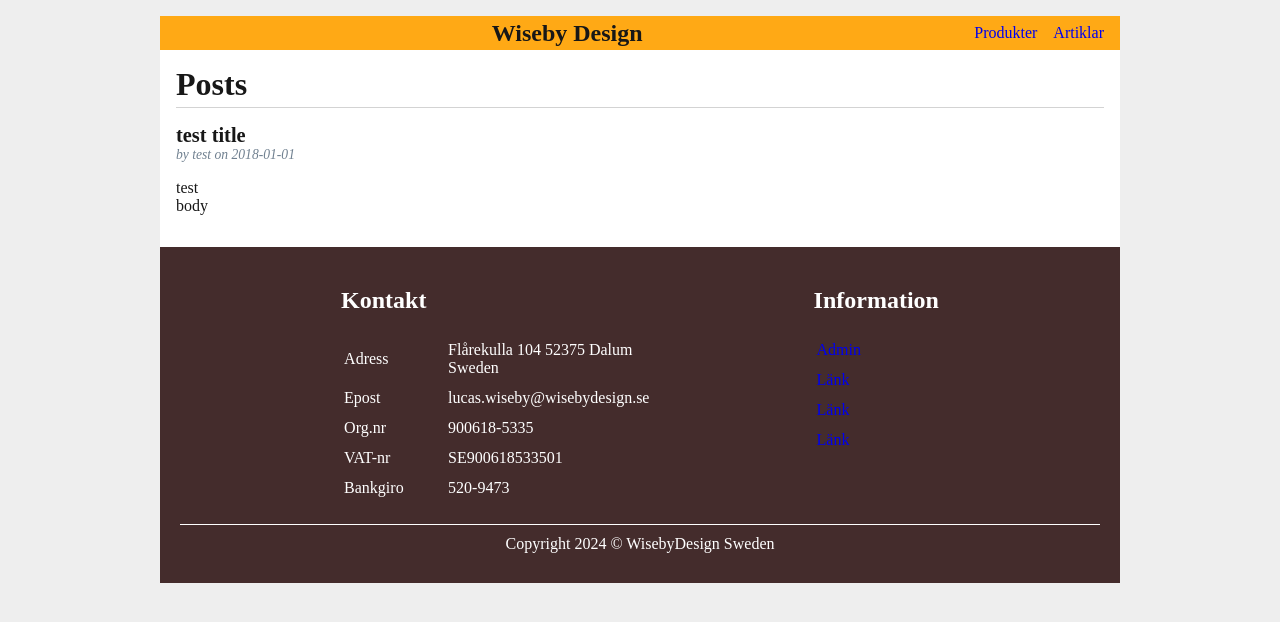
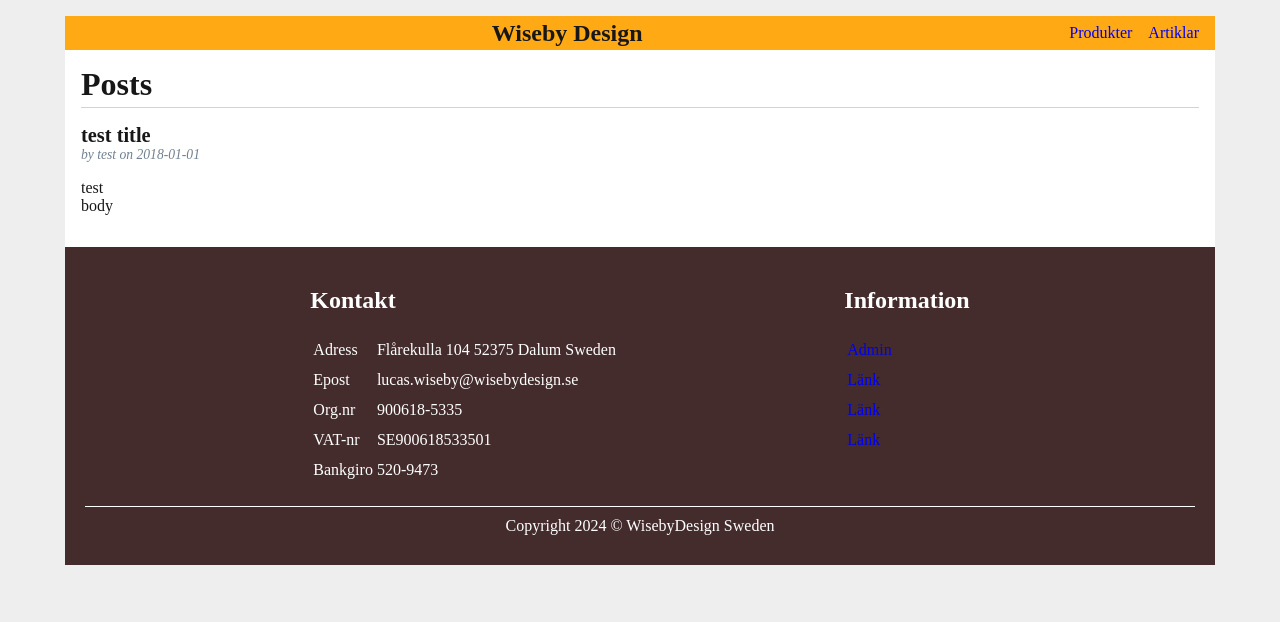
Before and after one commit to wiseby/wiseby-design-store, a Flask app: page /articles/ in a window 1280 px wide. Shown: the top 622 px of the page. Run offline with Flask 3, Linux system fonts and the light colour scheme; data comes from the database, SQL or seed files in the repository; parts of the project's set-up code (start-up, migrations or seed data) failed here and were passed over; some web fonts are replaced.

Commit message:
change width

```diff
--- a/store/static/style.css
+++ b/store/static/style.css
@@ -16,7 +16,7 @@ html {
   padding: 1rem;
 }
 body {
-  max-width: 960px;
+  max-width: 1150px;
   margin: 0 auto;
   background: var(--light-background);
   font-family: "Reddit Sans";
@@ -39,7 +39,7 @@ section.footer__info {
 }
 
 section.footer__info td {
-  width: 100px;
+  gap: 50px;
   padding-top: 5px;
   padding-bottom: 5px;
 }
@@ -211,7 +211,7 @@ p.product__description {
 }
 
 figure.product__image {
-  width: fit-content;
+  width: fit;-content;
   height: 15rem;
   display: flex;
   align-items: center;
```
